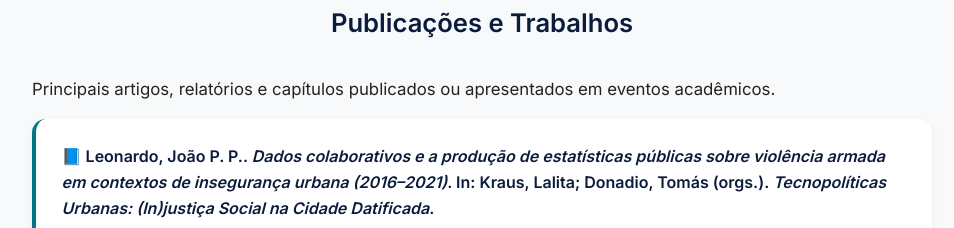
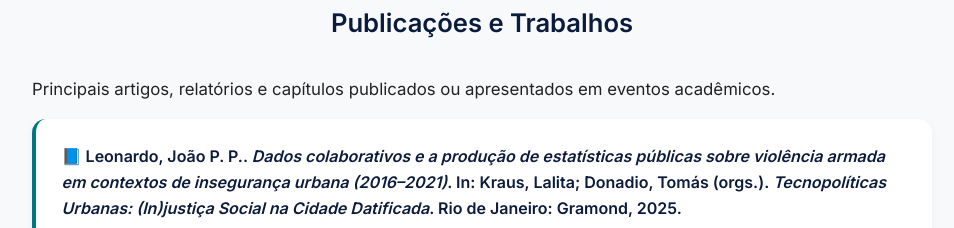
Before and after one commit to joaoleon/joaoleon.github.io, a plain HTML site: page index.html in a window 1280 px wide. Shown: the part 2048-2276 px from the top of the page, without its empty margins (158-1112 px from the left). Drawn offline with Linux system fonts and the light colour scheme.

Commit message:
Update publication information in index.html
Added publication details for a chapter in the card.

```diff
--- a/index.html
+++ b/index.html
@@ -134,7 +134,7 @@
       <div class="cards">
         <!-- Exemplo 1 -->
         <div class="card">
-          <h4>📘 Leonardo, João P. P.. <i>Dados colaborativos e a produção de estatísticas públicas sobre violência armada em contextos de insegurança urbana (2016–2021)</i>. In: Kraus, Lalita; Donadio, Tomás (orgs.). <i>Tecnopolíticas Urbanas: (In)justiça Social na Cidade Datificada</i>.</h4>
+          <h4>📘 Leonardo, João P. P.. <i>Dados colaborativos e a produção de estatísticas públicas sobre violência armada em contextos de insegurança urbana (2016–2021)</i>. In: Kraus, Lalita; Donadio, Tomás (orgs.). <i>Tecnopolíticas Urbanas: (In)justiça Social na Cidade Datificada</i>. Rio de Janeiro: Gramond, 2025.</h4>
           <p>Capítulo aceito para publicação na coletânea <i>Tecnopolíticas Urbanas</i>. Analisa o papel dos dados colaborativos e das estatísticas públicas na compreensão da violência armada no Rio de Janeiro.</p>
           <a href="assets/Leonardo_2024_Violencia_Armada.pdf" target="_blank" class="btn">🔍 Ler PDF</a>
         </div>
```
